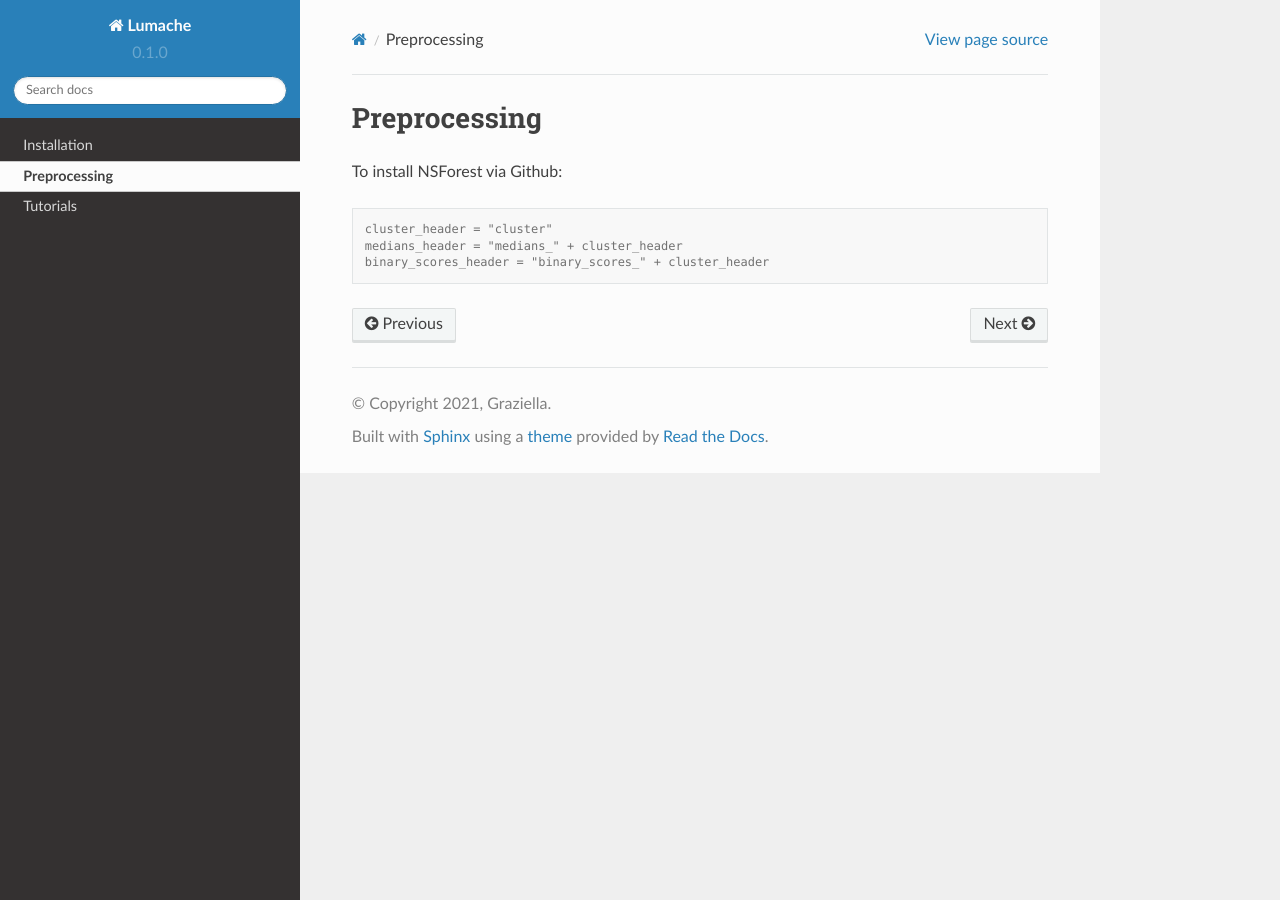
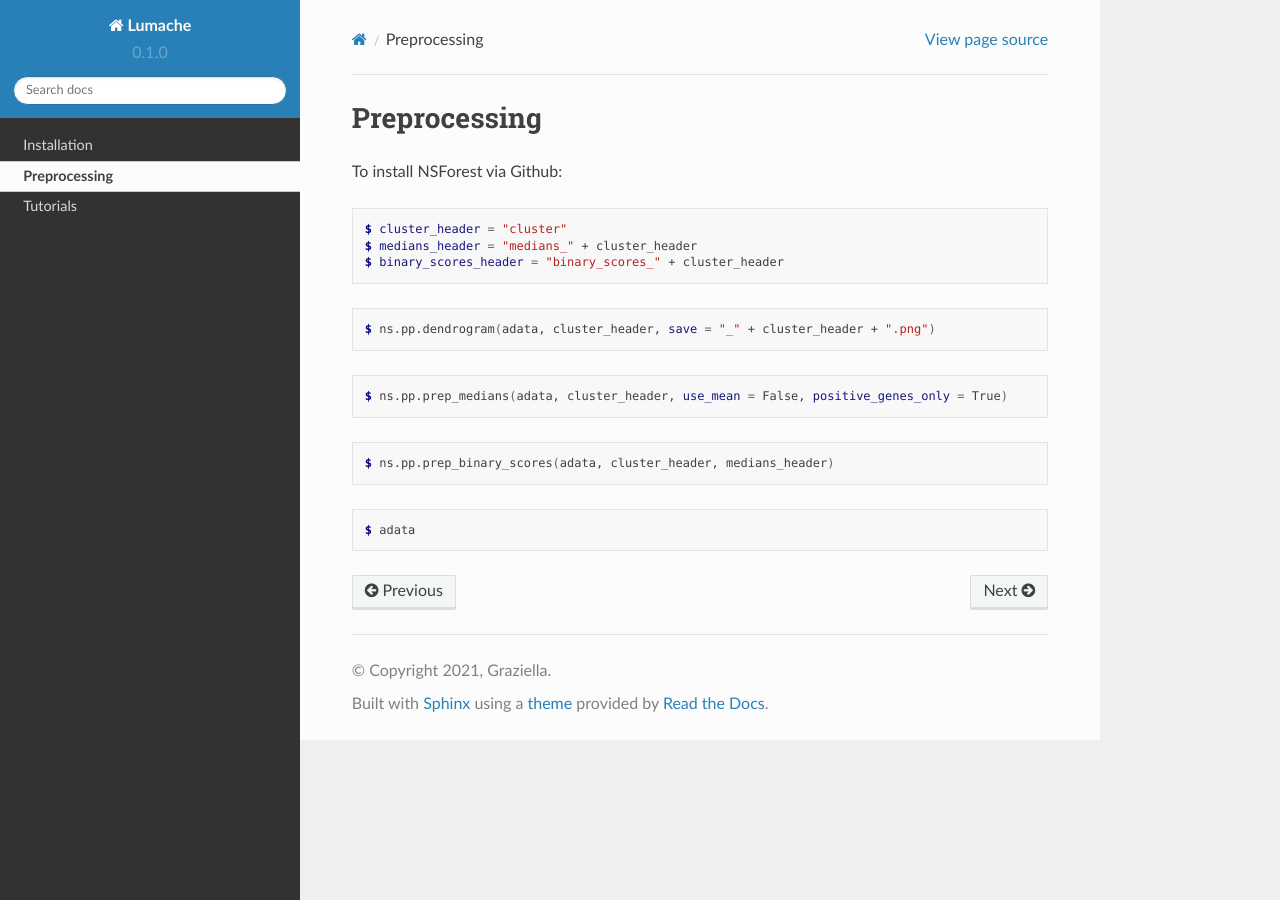
Before and after one commit to JCVenterInstitute/NSForest, a Sphinx documentation site: the page built from docs/source/preprocessing.rst, in a window 1280 px wide. Built offline with Sphinx 7.4.7 and the Read the Docs theme 2.0.0, drawn with Linux system fonts in a browser that asks for light colours; part of the change alters nothing that is shown.

Commit message:
Update preprocessing.rst

```diff
--- a/docs/source/preprocessing.rst
+++ b/docs/source/preprocessing.rst
@@ -7,21 +7,22 @@ To install NSForest via Github:
 
 .. code-block:: console
 
-  cluster_header = "cluster"
-  medians_header = "medians_" + cluster_header
-  binary_scores_header = "binary_scores_" + cluster_header
+  $ cluster_header = "cluster"
+  $ medians_header = "medians_" + cluster_header
+  $ binary_scores_header = "binary_scores_" + cluster_header
 
 .. code-block:: console
-  # Running scanpy dendrogram
-  ns.pp.dendrogram(adata, cluster_header, save = "_" + cluster_header + ".png")
+
+  $ ns.pp.dendrogram(adata, cluster_header, save = "_" + cluster_header + ".png")
 
 .. code-block:: console
-  # Calculating cluster medians per gene
-  ns.pp.prep_medians(adata, cluster_header, use_mean = False, positive_genes_only = True)
+
+  $ ns.pp.prep_medians(adata, cluster_header, use_mean = False, positive_genes_only = True)
 
 .. code-block:: console
-  # Calculating binary scores per gene per cluster
-  ns.pp.prep_binary_scores(adata, cluster_header, medians_header)
+
+  $ ns.pp.prep_binary_scores(adata, cluster_header, medians_header)
 
 .. code-block:: console
-  adata
+
+  $ adata
```
